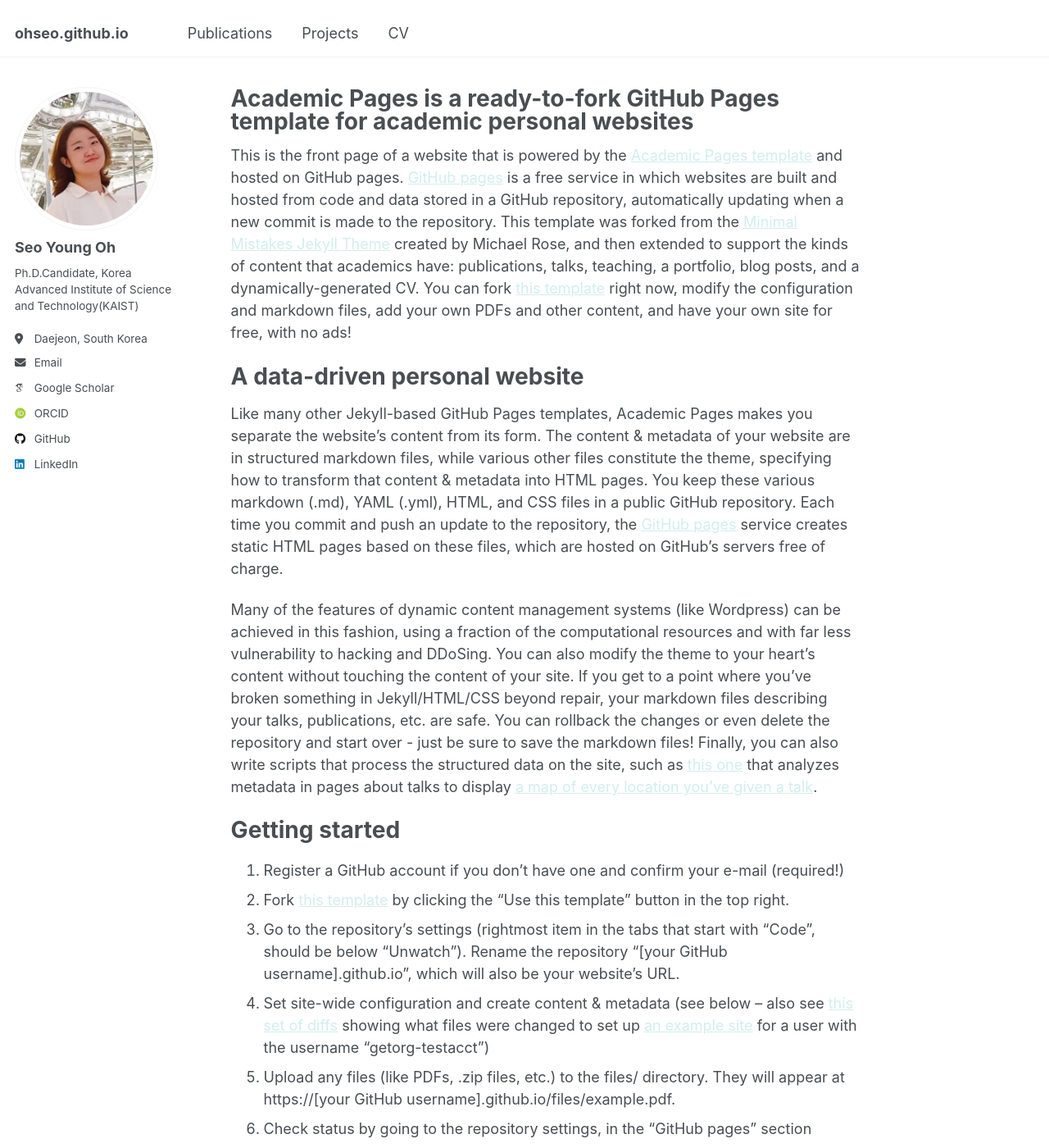
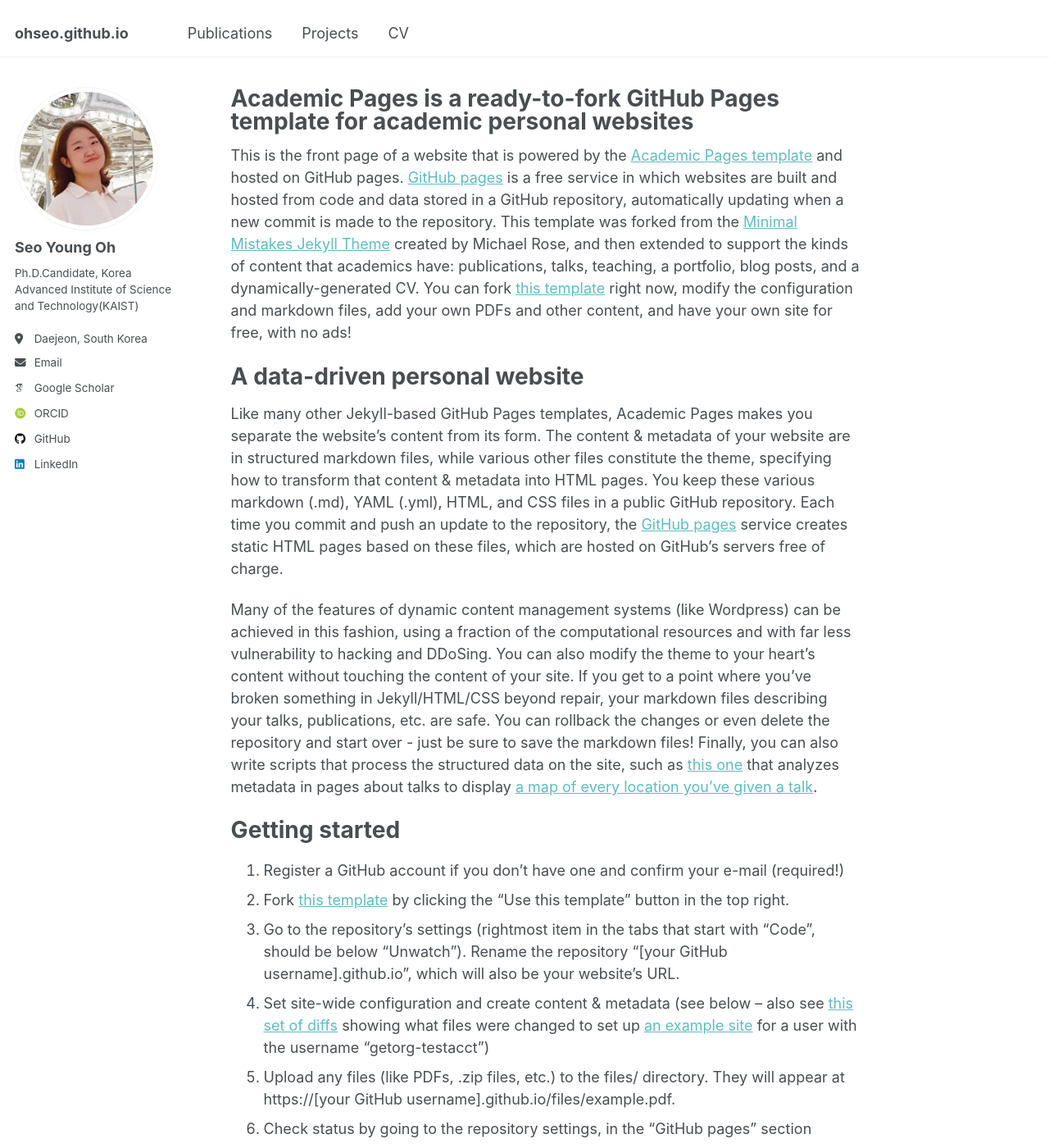
Before and after one commit to ohseo/ohseo.github.io, a Jekyll site: the page built from _pages/about.md, in a window 1280 px wide and 1400 px high. Shown: the whole window at 82% size. Built offline with Jekyll 4.4.1, drawn with Linux system fonts in a browser that asks for light colours; some web fonts are replaced.

Commit message:
color: 5ebdc0.

```diff
--- a/_sass/theme/_default.scss
+++ b/_sass/theme/_default.scss
@@ -34,9 +34,9 @@ $sidebar-screen-min-width   : 1024px;
     --global-code-background-color      : #fafafa;
     --global-code-text-color            : #{$darker-gray};
     --global-fig-caption-color          : mix(#fff,  #{$dark-gray}, 25%);
-    --global-link-color                 : #d3edee;
-    --global-link-color-hover           : mix(#000, #d3edee, 25%);
-    --global-link-color-visited         : mix(#fff, #d3edee, 25%);
+    --global-link-color                 : #5ebdc0;
+    --global-link-color-hover           : mix(#000, #5ebdc0, 25%);
+    --global-link-color-visited         : mix(#fff, #5ebdc0, 25%);
     --global-masthead-link-color        : #{$dark-gray};
     --global-masthead-link-color-hover  : mix(#000, #{$gray}, 25%);
     --global-text-color                 : #{$dark-gray};
```
